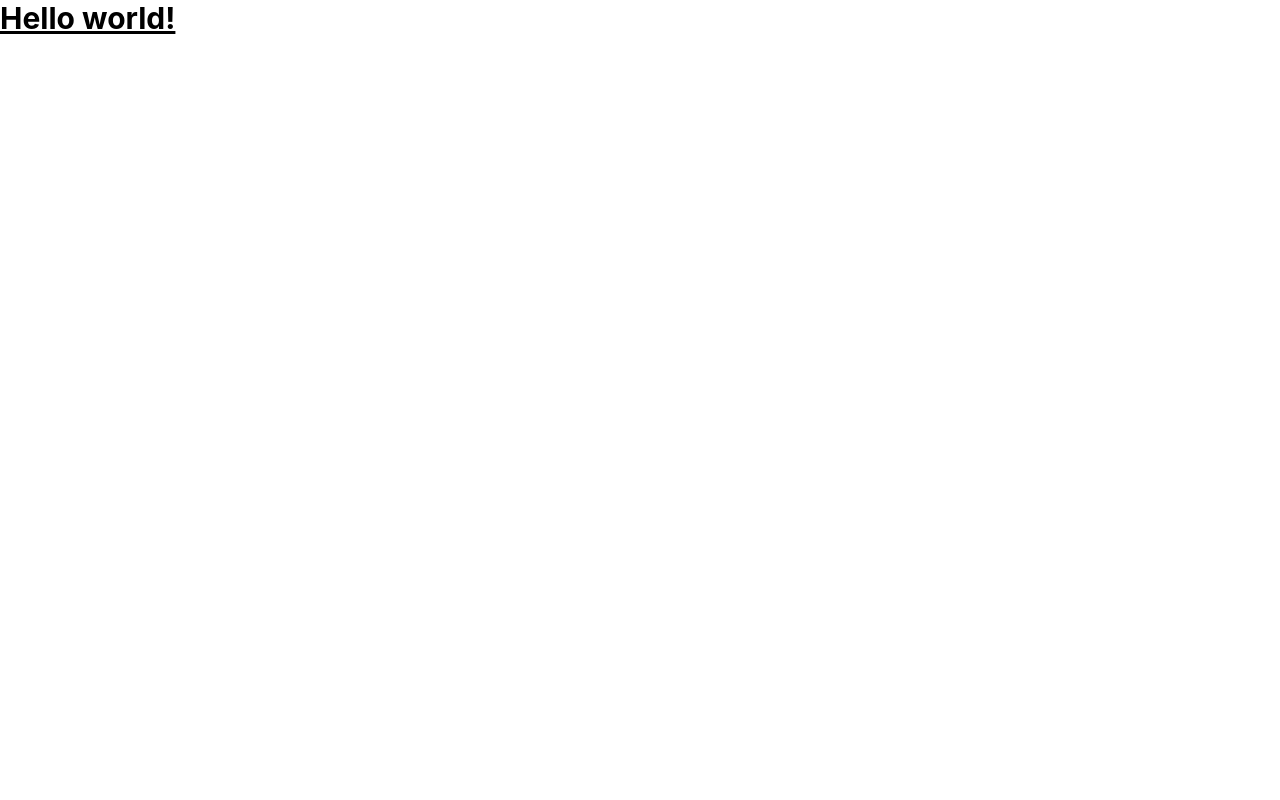
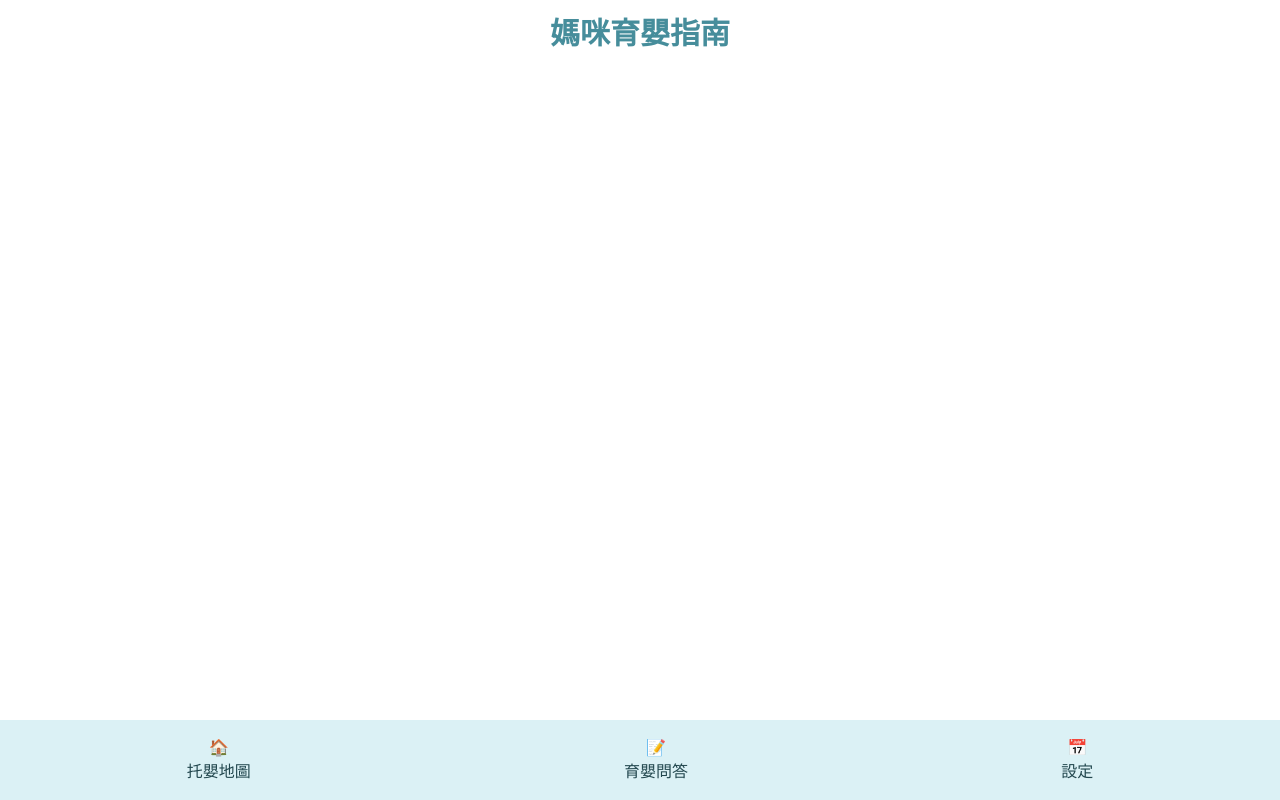
Before and after one commit to joan0802/codefest-taipei, a React (Create React App) app: page / in a window 1280 px wide. Built offline with nearby package versions, Linux system fonts and the light colour scheme.

Commit message:
add layout

```diff
--- a/public/index.html
+++ b/public/index.html
@@ -24,7 +24,7 @@
       work correctly both with client-side routing and a non-root public URL.
       Learn how to configure a non-root public URL by running `npm run build`.
     -->
-    <title>React App</title>
+    <title>Mommy Guide</title>
   </head>
   <body>
     <noscript>You need to enable JavaScript to run this app.</noscript>
--- a/src/App.js
+++ b/src/App.js
@@ -1,10 +1,21 @@
-import logo from './logo.svg';
 import './App.css';
+import Navbar from './Navbar';
 
 export default function App() {
-    return (
-      <h1 className="text-3xl font-bold underline">
-        Hello world!
-      </h1>
-    )
-  }
+  return (
+    <div className="flex flex-col justify-between h-screen">
+      <div className="flex-grow">
+        <h1 className="text-3xl font-bold text-center text-[#468D9B] mt-4">
+          媽咪育嬰指南
+        </h1>
+        {/* Map section */}
+        <div className="map-container">
+          {/* This could be your map component */}
+        </div>
+      </div>
+
+      {/* Navbar at the bottom */}
+      <Navbar />
+    </div>
+  );
+}
--- /dev/null
+++ b/src/Navbar.js
@@ -0,0 +1,11 @@
+import ToolButton from "./ToolButton";
+
+export default function Navbar() {
+    return (
+        <div className="bg-[#DBF1F5] text-white py-4 flex justify-around">
+            <ToolButton icon="🏠" text="托嬰地圖" />
+            <ToolButton icon="📝" text="育嬰問答" />
+            <ToolButton icon="📅" text="設定" />
+        </div>
+    );
+}
--- /dev/null
+++ b/src/ToolButton.js
@@ -0,0 +1,8 @@
+export default function ToolButton({ icon, text }) {
+    return (
+      <div className="flex flex-col items-center">
+        <span className="icon">{icon}</span>
+        <span className="text-[#22474E]">{text}</span>
+      </div>
+    );
+}
--- a/src/index.css
+++ b/src/index.css
@@ -2,16 +2,33 @@
 @tailwind components;
 @tailwind utilities;
 
-body {
-  margin: 0;
-  font-family: -apple-system, BlinkMacSystemFont, 'Segoe UI', 'Roboto', 'Oxygen',
-    'Ubuntu', 'Cantarell', 'Fira Sans', 'Droid Sans', 'Helvetica Neue',
-    sans-serif;
-  -webkit-font-smoothing: antialiased;
-  -moz-osx-font-smoothing: grayscale;
+html, body {
+    height: 100%;
+    margin: 0;
+  }
+  body {
+    font-family: "PingFang TC", "PingFang SC", "Microsoft JhengHei", "Helvetica Neue", Helvetica, sans-serif;
 }
 
-code {
-  font-family: source-code-pro, Menlo, Monaco, Consolas, 'Courier New',
-    monospace;
-}
+
+  .map-container {
+    padding: 16px;
+    display: flex;
+    justify-content: center;
+    align-items: center;
+  }
+
+  .navbar {
+    background-color: #d32f2f;
+    color: white;
+    padding: 16px;
+    display: flex;
+    justify-content: space-around;
+    position: fixed;
+    bottom: 0;
+    width: 100%;
+  }
+
+  .navbar div {
+    text-align: center;
+  }
```
